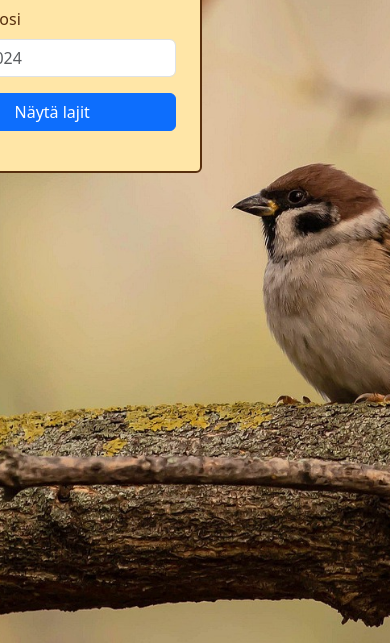
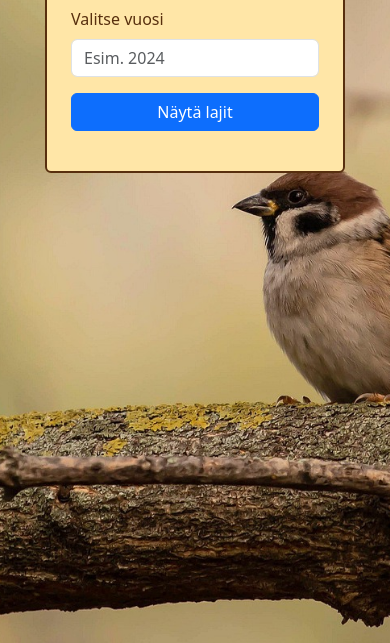
Before and after one commit to Team-Tanja/havis, a plain HTML site: page stats.html in a window 390 px wide. Shown: the part 261-904 px from the top of the page. Drawn offline with nearby package versions, Linux system fonts and the light colour scheme.

Commit message:
havainto-card korjaus

```diff
--- a/tyylit.css
+++ b/tyylit.css
@@ -124,20 +124,19 @@ h2 {
 }
 
 /* Kortti isolla näytöllä hieman vasemmalla*/
-#havainto-card {
-    width: 300px;
-    max-width: 300px;
-    min-width: 300px;
-    margin-left: -30% !important;
+@media (min-width: 992px) {
+    #havainto-card {
+        width: 300px;
+        margin-left: -30%; /* aavistus vasemmalle */
+    }
 }
 
 /* Kortti keskitetään pienillä näytöillä*/
 @media (max-width: 991.98px) {
     #havainto-card {
         margin: 0 auto;
-        width: 90%;
+        width: 100%;
         max-width: 300px;
-        min-width: auto;
     }
 
     .hero-cards {
@@ -155,6 +154,12 @@ h2 {
   .kartta-card {
     width: 100%;
     max-width: 100%;
+  }
+
+  #havainto-card {
+    width: 90%;
+    max-width: 300px;
+    margin: 0 auto;
   }
 }
 
```
